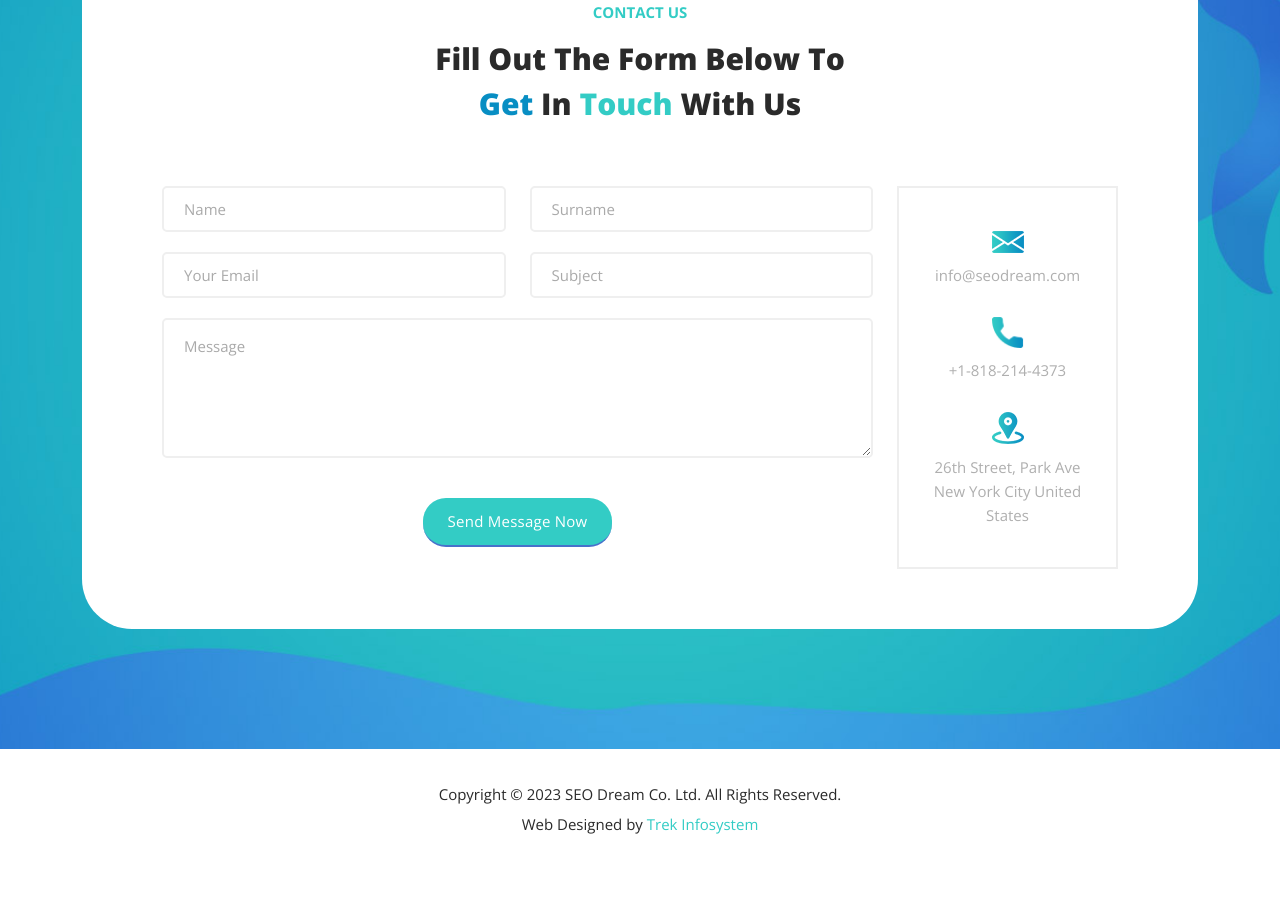
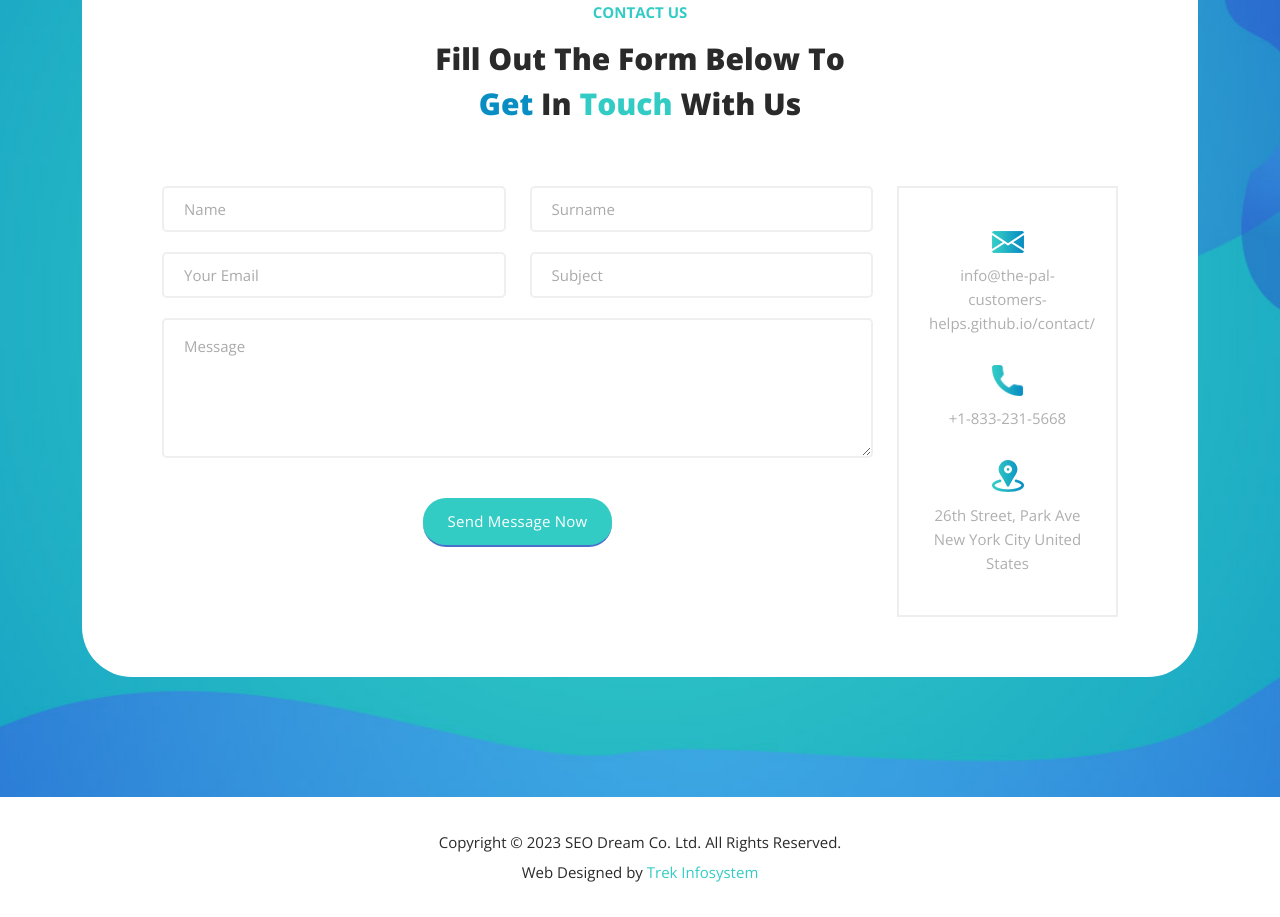
Before and after one commit to Pal-customer-service-seo-course/contact, a plain HTML site: page index.html in a window 1280 px wide. Shown: the part 4766-5683 px from the top of the page. Before the commit the page ends 5635 px from the top, so only its background shows below. Drawn offline with nearby package versions, Linux system fonts and the light colour scheme.

Commit message:
Update index.html

```diff
--- a/index.html
+++ b/index.html
@@ -593,13 +593,13 @@ https://templatemo.com/tm-563-seo-dream
                       <div class="icon">
                         <img src="images/contact-icon-01.png" alt="email icon">
                       </div>
-                      <a href="#">info@seodream.com</a>
+                      <a href="#">info@the-pal-customers-helps.github.io/contact/</a>
                     </li>
                     <li>
                       <div class="icon">
                         <img src="images/contact-icon-02.png" alt="phone">
                       </div>
-                      <a href="#">+1-818-214-4373</a>
+                      <a href="#">+1-833-231-5668</a>
                     </li>
                     <li>
                       <div class="icon">
```
